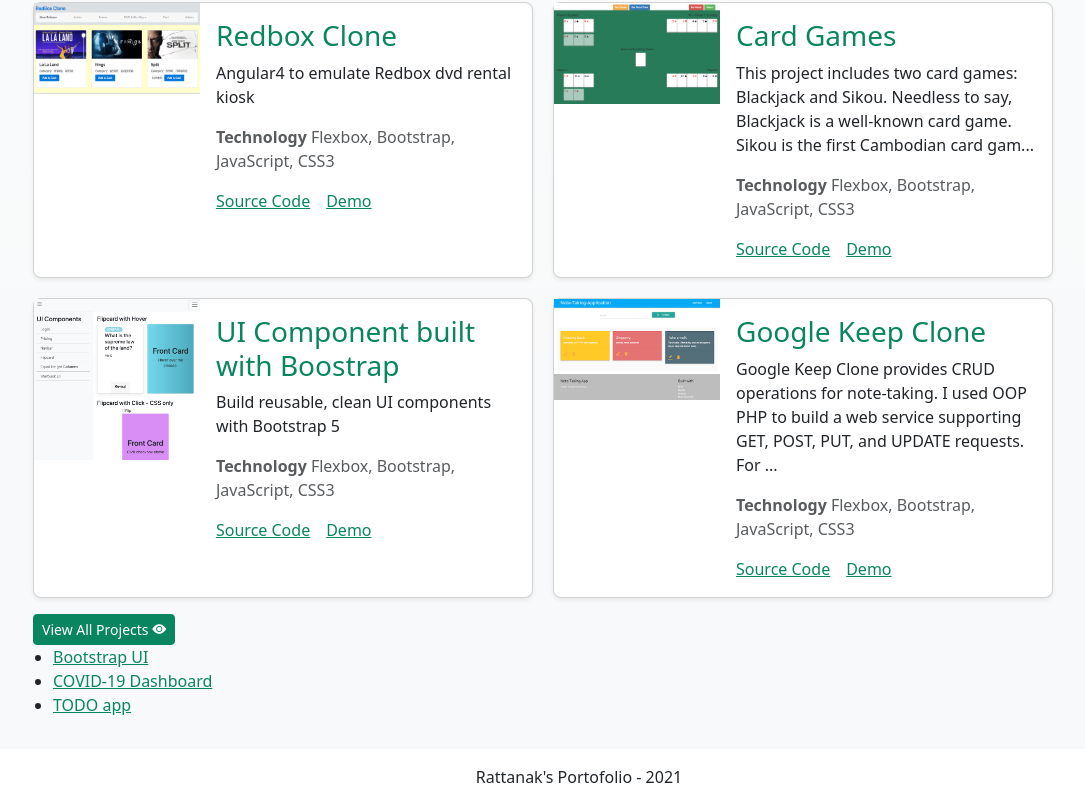
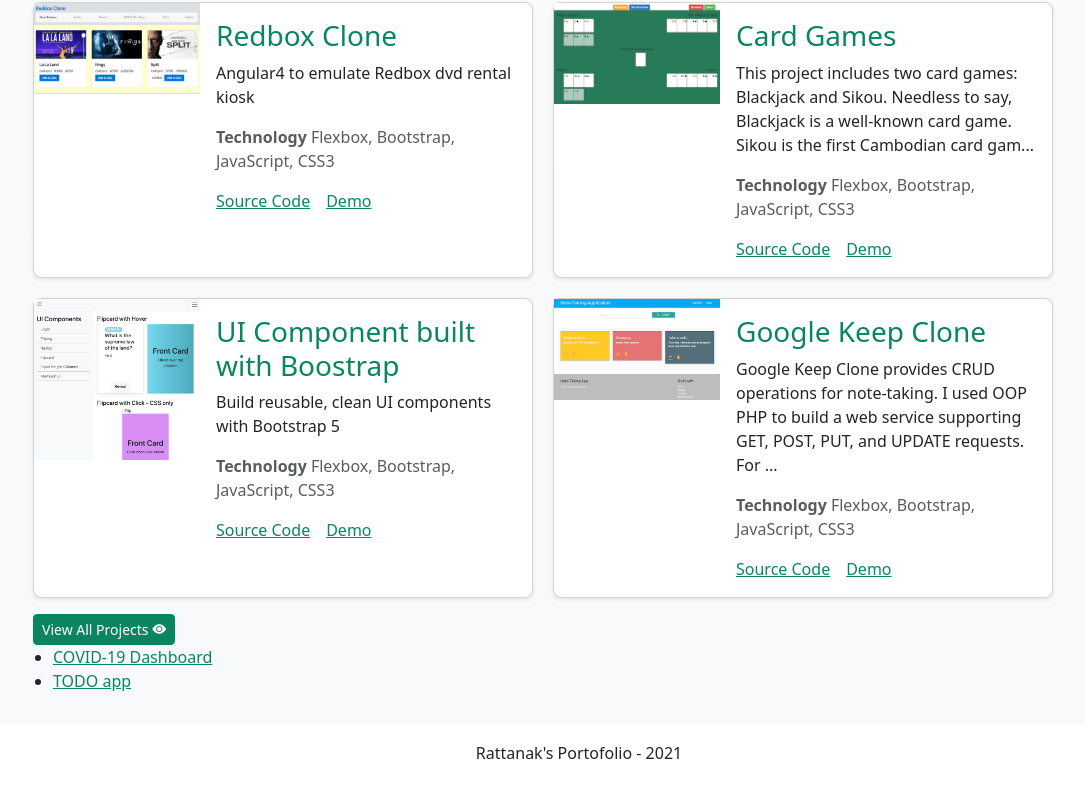
Before and after one commit to rattanakchea/rattanakchea.github.io, an Angular app: page / in a window 1280 px wide. Shown: the part 555-1360 px from the top of the page, without its empty margins (61-1146 px from the left). After the commit the page ends 1336 px from the top, so only its background shows below. Built offline with nearby package versions, Linux system fonts and the light colour scheme.

Commit message:
update nav item position

```diff
--- a/src/app/core/components/common/navigation/navigation.component.html
+++ b/src/app/core/components/common/navigation/navigation.component.html
@@ -1,5 +1,5 @@
 <nav class="navbar navbar-dark navbar-expand-lg portfolio-navbar py-3">
-  <div class="container d-flex flex-nowrap">
+  <div class="container d-flex flex-wrap">
     <div>
       <a routerLink="/" style="text-decoration: none;">
         <h1 class="logo">Rattanak</h1>
--- a/src/app/core/components/homepage/homepage.component.html
+++ b/src/app/core/components/homepage/homepage.component.html
@@ -15,18 +15,13 @@
 
         <div class="container">
             <app-projects-list [projects]="projects"></app-projects-list>
-
-
             <div class="mt-3">
                 <button type="button" class="btn btn-primary btn-sm" routerLink="/projects">View All Projects <i
                         class="bi bi-eye-fill"></i></button>
             </div>
-
-
         </div>
 
         <ul>
-            <li><a routerLink="/apps/todo">Bootstrap UI</a></li>
             <li><a routerLink="/apps/covid19-dashboard">COVID-19 Dashboard</a></li>
             <li><a routerLink="/apps/todo">TODO app</a></li>
         </ul>
```
